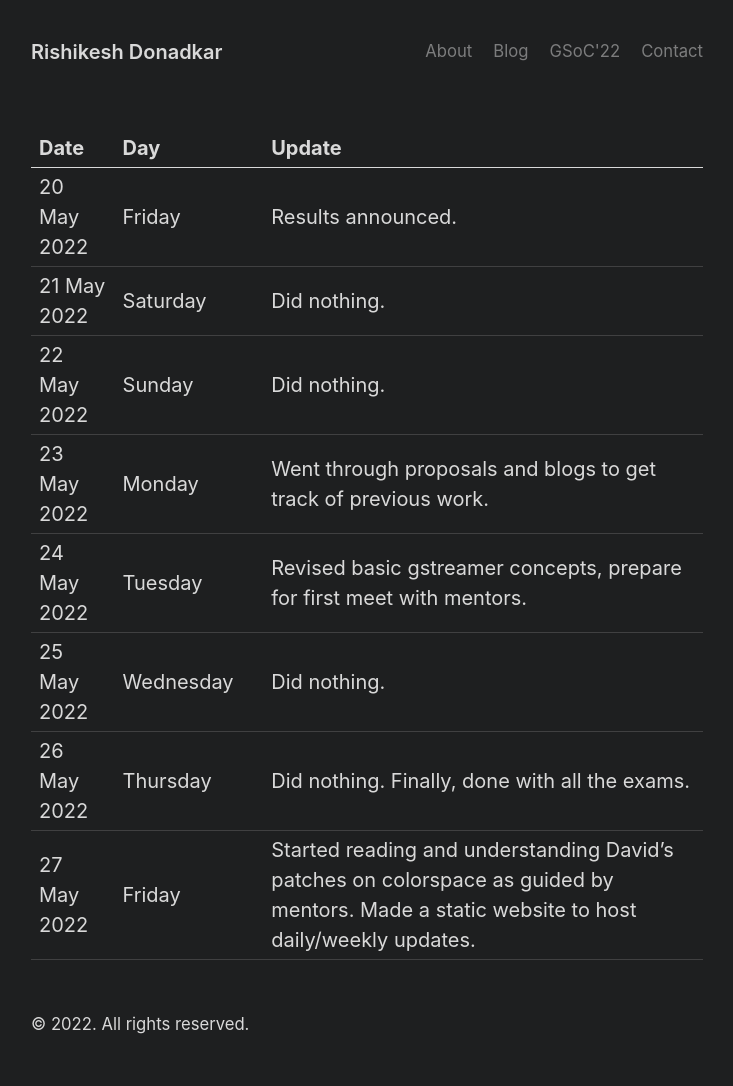
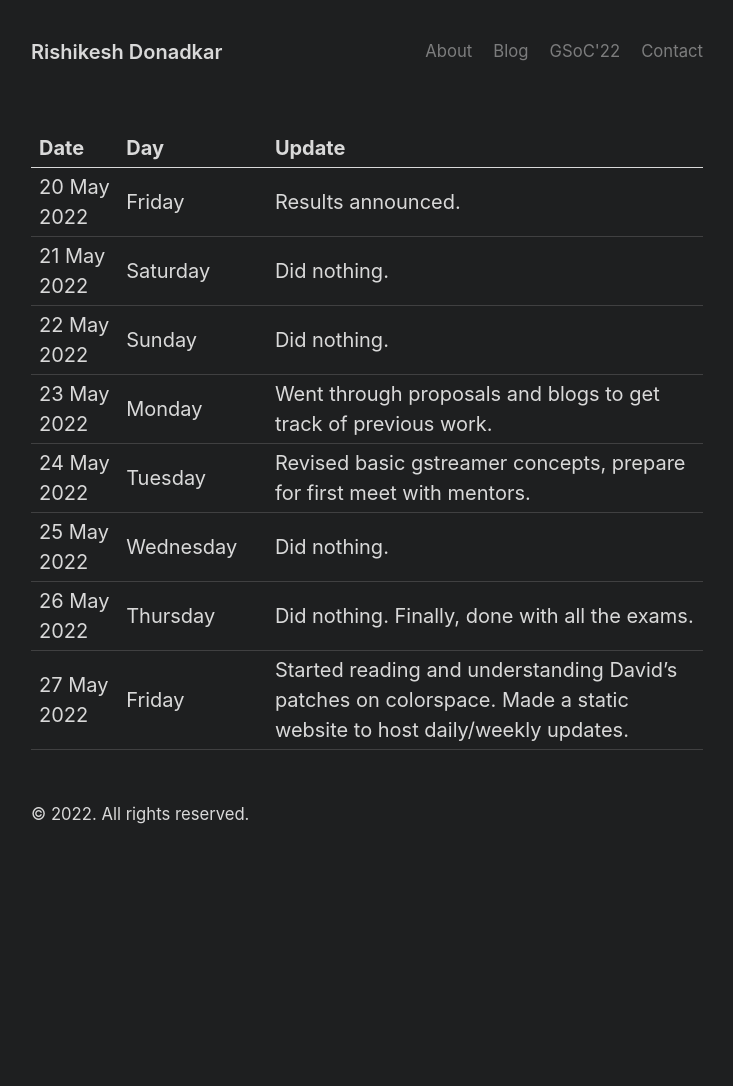
Before and after one commit to RISHI27-dot/rishi27-dot.github.io, a Jekyll site: the page built from gsoc/weeks/week0.1.md, in a window 1280 px wide. Shown: the whole page, without its empty margins (273-1006 px from the left). Built offline with Jekyll 4.4.1, drawn with Linux system fonts in a browser that asks for light colours; after the commit the page ends 900 px from its top, so only the background shows below that.

Commit message:
changed text to adjust coll lenght

```diff
--- a/gsoc/weeks/week0.1.md
+++ b/gsoc/weeks/week0.1.md
@@ -5,11 +5,11 @@ title: week 0.1
 
 Date|Day  ||Update
 | ----------|----|--|-------------|
-20 May 2022 |Friday|| Results announced.
-21 May 2022 |Saturday||Did nothing.
-22 May 2022 |Sunday||Did nothing.
-23 May 2022 |Monday|| Went through proposals and blogs to get track of previous work.
-24 May 2022 |Tuesday||Revised basic gstreamer concepts, prepare for first meet with mentors.
-25 May 2022|Wednesday||Did nothing.
-26 May 2022|Thursday||Did nothing. Finally, done with all the exams.
-27 May 2022|Friday||Started reading and understanding David’s patches on colorspace as guided by mentors. Made a static website to host daily/weekly updates.
+20 May 2022 |Friday| | Results announced.
+21 May 2022 |Saturday| |Did nothing.
+22 May 2022 |Sunday| |Did nothing.
+23 May 2022 |Monday| | Went through proposals and blogs to get track of previous work.
+24 May 2022 |Tuesday| |Revised basic gstreamer concepts, prepare for first meet with mentors.
+25 May 2022|Wednesday| |Did nothing.
+26 May 2022|Thursday| |Did nothing. Finally, done with all the exams.
+27 May 2022|Friday| |Started reading and understanding David’s patches on colorspace. Made a static website to host daily/weekly updates.
```
Also changed, not shown: gsoc/weeks/week0.2.md (+2 -2 lines).
